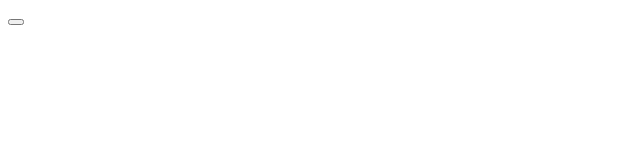
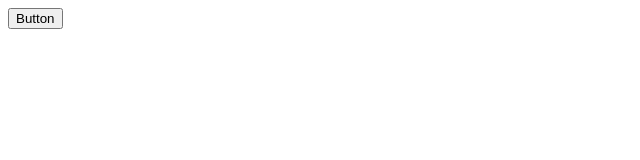
Before and after one commit to Chhodia/webpage2, a plain HTML site: page poga.html in a window 1280 px wide. Shown: the whole page, without its empty margins (0-640 px from the left). Drawn offline with Linux system fonts and the light colour scheme.

Commit message:
Update poga.html

```diff
--- a/poga.html
+++ b/poga.html
@@ -2,7 +2,7 @@
 <html>
 <body>
 
-  <button type=" onclick="alert('Oh oooh! Tu uzpiedi uz pogas')>
+  <button type=" onclick="alert('Oh oooh! Tu uzpiedi uz pogas')>Button</button>
 
  </html>
  </body>
```
